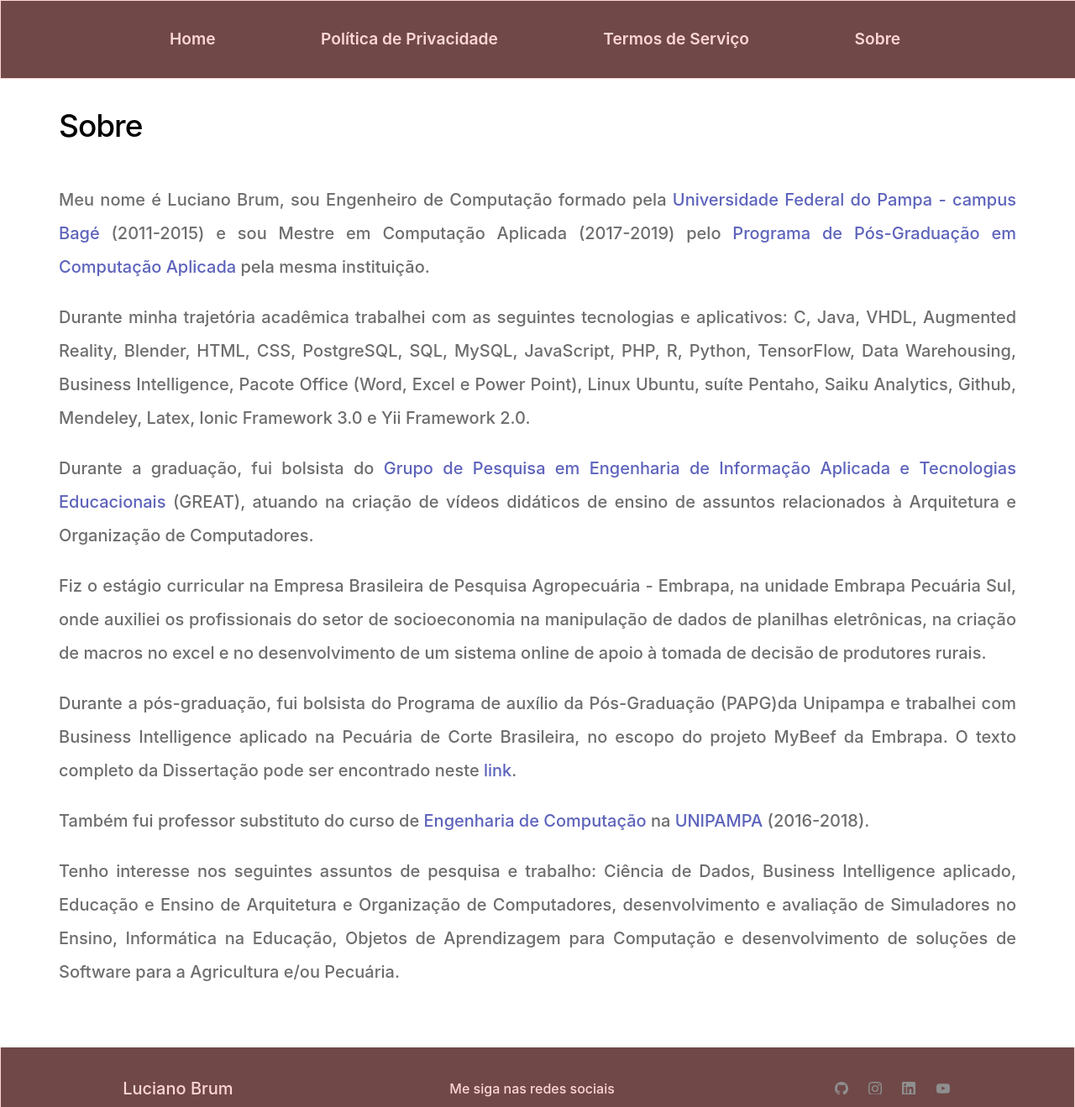
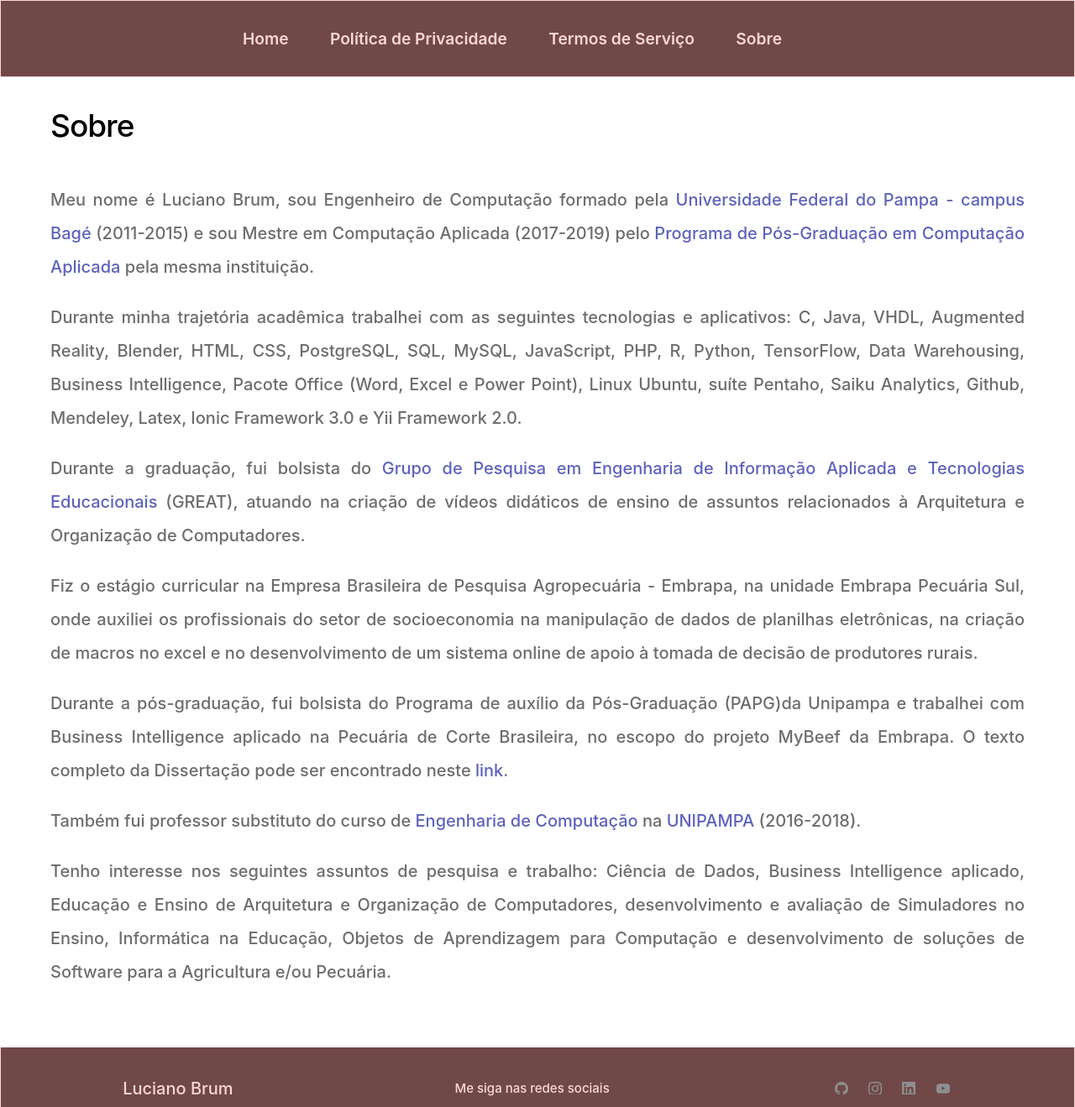
Before and after one commit to Lubrum/Lubrum.github.io, a Jekyll site: the page built from z-about.markdown, in a window 1280 px wide. Shown: the whole page at 84% size. Built offline with Jekyll 4.4.1, drawn with Linux system fonts in a browser that asks for light colours; some web fonts are replaced.

Commit message:
"minor bugs fixed in style, transitions of left col, footer and header"

```diff
--- a/_sass/minima/_base.scss
+++ b/_sass/minima/_base.scss
@@ -23,11 +23,6 @@
        -o-font-feature-settings: "kern" 1;
           font-feature-settings: "kern" 1;
   font-kerning: normal;
-}
-
-body {
-  display: block;
-  max-width: 100%;
 }
 
 /**
--- a/_sass/minima/_layout.scss
+++ b/_sass/minima/_layout.scss
@@ -4,12 +4,9 @@
     grid-template-rows: 7% auto 100px;
     grid-template-columns: 1fr;
     display: grid;
-    display: -ms-grid;
-    -ms-grid-columns: 1fr;
-    -ms-grid-rows: 7% auto 100px;
     height: 100vh;
     width: 100%;
-    overflow-x:hidden;
+    overflow-x: hidden;
   }
 
   //### header ###//
@@ -20,10 +17,6 @@
     grid-column: 1;
     grid-row: 1 / 2;
     position: relative;
-    width: 100%;
-    height: 100%;
-    top: 0%;
-    z-index: 2;
   }
 
   .openbtn {
@@ -34,29 +27,19 @@
     position: relative;
     margin-left: 1%;
     margin-right: 1%;
-    height: 95%;
+    height: 90%;
     left: 0%;
-    background-color: inherit;
-    text-align: center;
+    top: 5%;
     font-weight: 600;
   }
 
   .trigger{
     position: absolute;
-    left: 10%;
+    left: 20%;
     display: inline-flex;
     align-items: center;
-    width: 100%;
+    text-align: center;
     height: 100%;
-  }
-
-  input ~ .trigger {
-    clear: both;
-    display: none;
-  }
-
-  input:checked ~ .trigger {
-    display: block;
   }
 
   .nav-buttons{
@@ -66,9 +49,7 @@
   }
 
   .page-link {
-    vertical-align: middle;
     white-space: nowrap;
-    position: relative;
     font-size: 1.5vw;
     color: #ffd6d6;
     -webkit-transition: all 1.5s;
@@ -88,7 +69,6 @@
     display: grid;
     grid-template-columns: 33% 33% 34%;
     grid-row: 3 / 4;
-    grid-template-rows: 1fr;
     color: #ffd6d6;
     border: 0.5px solid #ffd6d6;
     border-top: none;
@@ -99,7 +79,6 @@
     align-items: center;
     -webkit-transition: all 0.5s ease-in-out;
     -moz-transition: all 0.5s ease-in-out;
-    -ms-transition: all 0.5s ease-in-out;
     -o-transition: all 0.5s ease-in-out;
     transition: all 0.5s ease-in-out;
 
@@ -124,7 +103,7 @@
   }
 
   .social-description {
-    @include relative-font-size(0.8);
+    font-size: 15px;
     grid-column: 2 / 3;
     margin-right: $spacing-unit / 3;
     margin-left: $spacing-unit / 3;
@@ -184,11 +163,11 @@
 //### main content ###//
 
   .main-content {
+    width: 100%;
     grid-column: 1 / 3;
     grid-row: 2 / 3;
     -webkit-transition: all 0.5s ease-in-out;
     -moz-transition: all 0.5s ease-in-out;
-    -ms-transition: all 0.5s ease-in-out;
     -o-transition: all 0.5s ease-in-out;
     transition: all 0.5s ease-in-out;
   }
@@ -198,9 +177,9 @@
     height: 100%;
   }
 
-  .home .post {
-    padding-bottom: 0;//$spacing-unit * 4;
-    padding-top: 0;//$spacing-unit;
+  .home .post{
+    padding-bottom: 0;
+    padding-top: 0;
     margin-left: 0;
     margin-right: 0;
     padding-right: 0;
@@ -208,8 +187,8 @@
   }
 
   .post {
-    margin-left: 40px;
-    margin-right: 40px;
+    margin-left: $spacing-unit;
+    margin-right: $spacing-unit;
     padding-right: $spacing-unit;
     padding-left: $spacing-unit;
     padding-bottom: $spacing-unit;
@@ -281,14 +260,6 @@
   }
 
   input:hover::-webkit-input-placeholder {
-    color: black;
-  }
-
-  input::-ms-input-placeholder {
-    color: #ffd6d6;
-  }
-
-  input:hover::-ms-input-placeholder {
     color: black;
   }
 
@@ -555,34 +526,24 @@
 
 @media only screen and (min-width: 1400px) {
   .container {
-    -ms-grid-columns: 16% 1fr;
-    -ms-grid-rows: 7% 1fr;
     grid-template-columns: 16% 1fr;
     grid-template-rows: 7% 1fr;
   }
 
   .site-header {
-    border: 0.5px solid #ffd6d6;
     position: fixed;
     width: 100%;
     height: 7%;
-    left: 50%;
-    top: 0%;
-    transform: translateX(-50%);
     z-index: 2;
   }
 
   .openbtn {
     display: inline-block;
     position: absolute;
-    margin: auto;
-    font-size: 20px;
+    font-size: 1.5vw;
     cursor: pointer;
     background-color: #111;
-    box-shadow: inset 0 0 1em #ffd6d6;
     color: white;
-    padding: 10px 15px;
-    border: none;
     left: 5%;
     top: 2%;
     width: 5%;
@@ -594,7 +555,7 @@
   }
 
   .trigger{
-    left: 20%;
+    left: 23%;
   }
 
   .navigation-menu {
@@ -605,11 +566,10 @@
     height: 100%;
     left: 0%;
     top: 7.05%;
-    -webkit-transition: all 0.4s ease-in-out;
-    -moz-transition: all 0.4s ease-in-out;
-    -ms-transition: all 0.4s ease-in-out;
-    -o-transition: all 0.4s ease-in-out;
-    transition: all 0.4s ease-in-out;
+    -webkit-transition: all 0.45s ease-in-out;
+    -moz-transition: all 0.45s ease-in-out;
+    -o-transition: all 0.45s ease-in-out;
+    transition: all 0.45s ease-in-out;
 
     br{
       display: inline;
@@ -628,7 +588,6 @@
   .animate .navigation-menu{
     -webkit-transition: all 0.55s ease-in-out;
     -moz-transition: all 0.55s ease-in-out;
-    -ms-transition: all 0.55s ease-in-out;
     -o-transition: all 0.55s ease-in-out;
     transition: all 0.55s ease-in-out;
     transform:translateX(-100%);
@@ -639,17 +598,14 @@
     display: inline;
     grid-column: 1 / 2;
     grid-row: 2 / 3;
-    max-width: 60%;
     height: 100%;
     overflow: hidden;
-    align-self: center;
     align-items: center;
   }
 
-  .box .profile-pic {
+  .profile-pic {
     -webkit-transition: all .5s ease;
     -moz-transition: all .5s ease;
-    -ms-transition: all .5s ease;
     -o-transition: all .5s ease;
     transition: all .5s ease;
     display: inline;
@@ -658,7 +614,6 @@
     &:hover{
         -webkit-transform: scale(1.3);
         -moz-transform: scale(1.3);
-        -ms-transform: scale(1.3);
         -o-transform: scale(1.3);
         transform: scale(1.3);
     }
@@ -671,7 +626,6 @@
   }
 
   .social-description {
-    @include relative-font-size(0.8);
     grid-column: 1 / 2;
     grid-row: 6 / 7;
     margin-right: $spacing-unit / 3;
@@ -707,10 +661,11 @@
     width: 100%;
     -webkit-transition: all 0.5s ease-in-out;
     -moz-transition: all 0.5s ease-in-out;
-    -ms-transition: all 0.5s ease-in-out;
     -o-transition: all 0.5s ease-in-out;
     transition: all 0.5s ease-in-out;
     box-shadow: -1px -1px 0px 1px #7c7c7c inset;
+    display: block;
+    overflow-x: auto;
   }
 
   .post-home-title {
```
